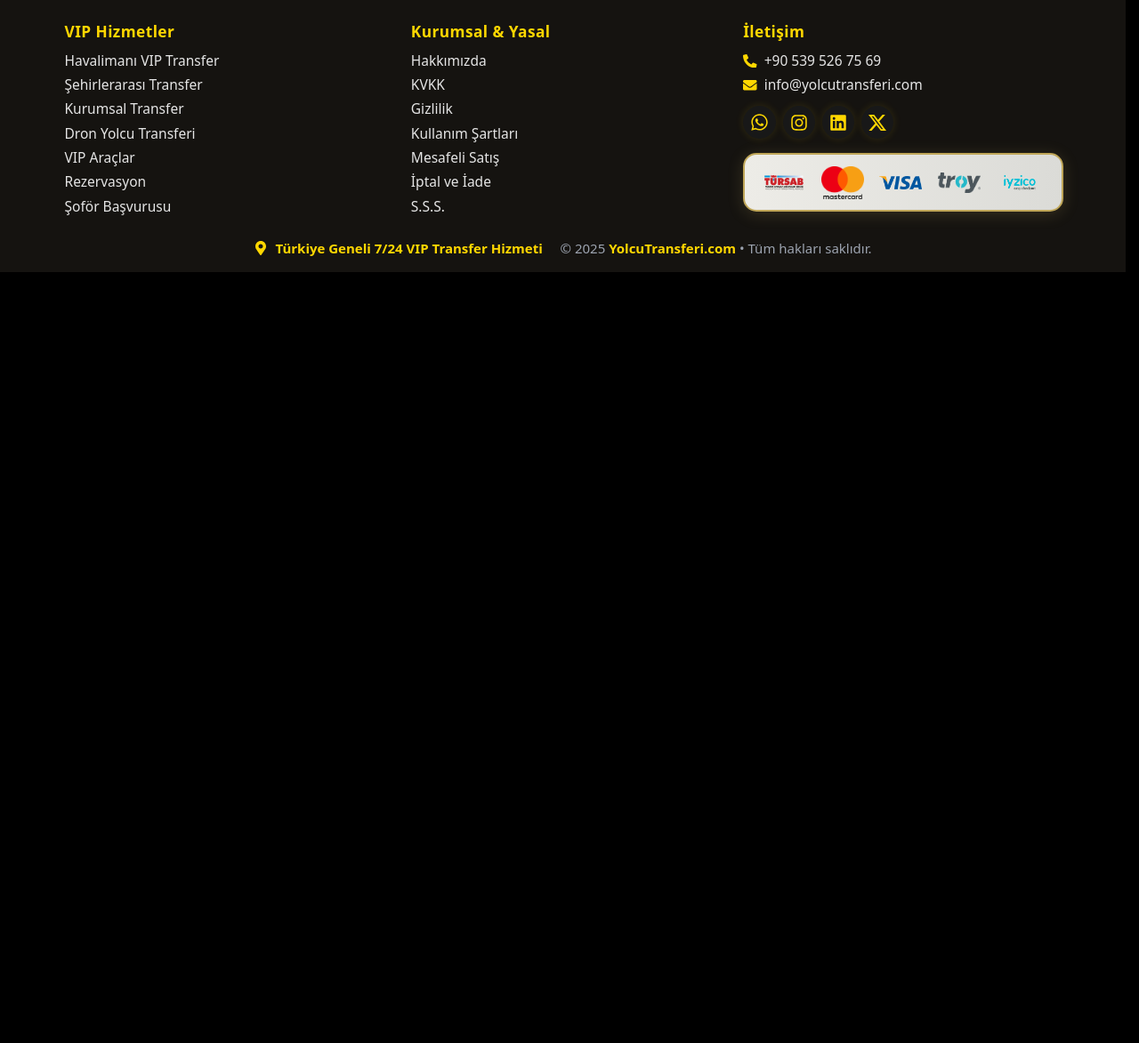
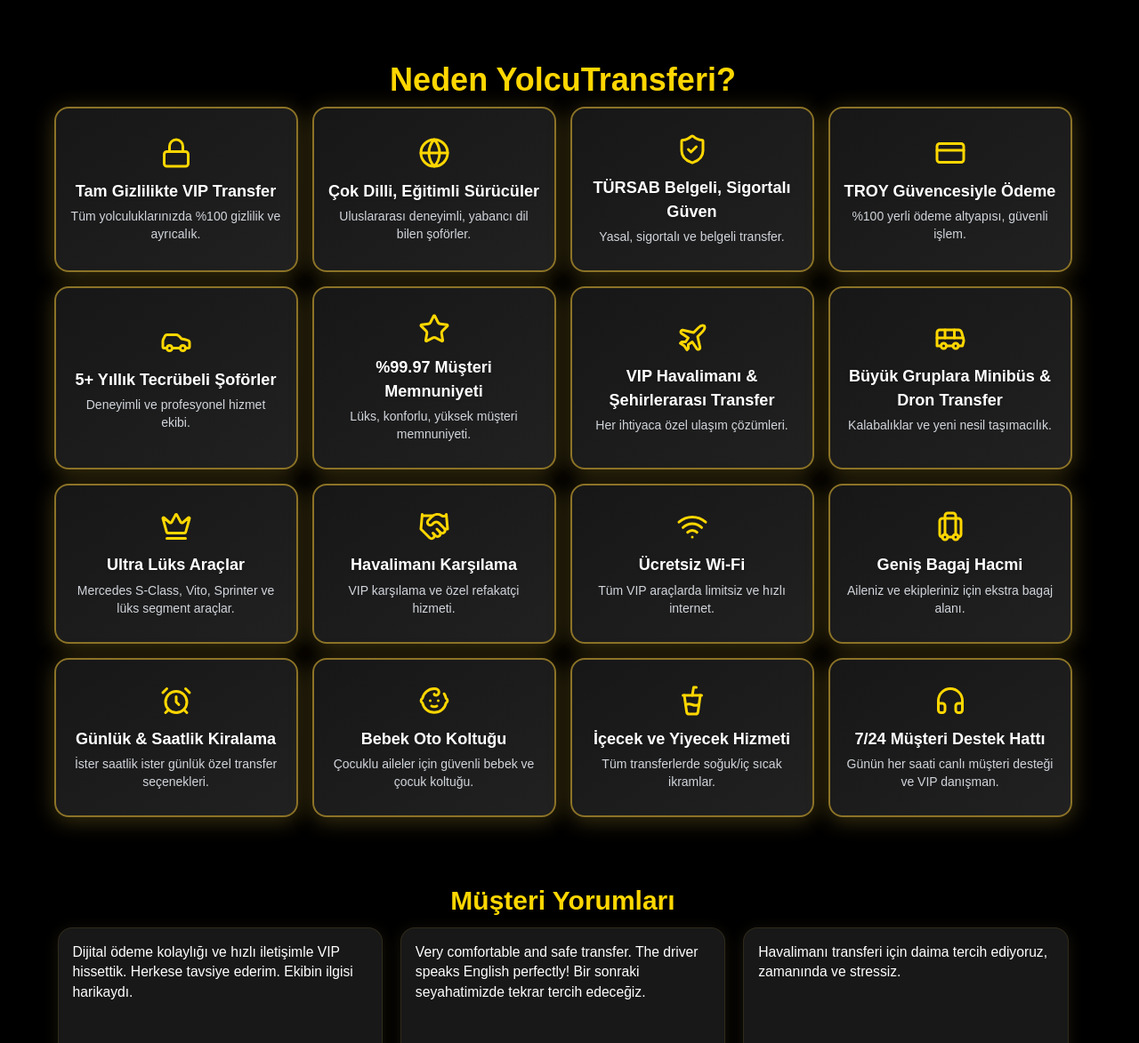
Before and after one commit to haliltayfur/yolcutransferi, a Next.js app: page / in a window 1280 px wide. Shown: the part 1447-2620 px from the top of the page at 89% size. Before the commit the page ends 1753 px from the top, so only its background shows below. Built offline with nearby package versions, Linux system fonts and the light colour scheme.

Commit message:
Update page.js

```diff
--- a/app/page.js
+++ b/app/page.js
@@ -1,14 +1,16 @@
 "use client";
 import HeroSlider from "../components/HeroSlider";
 import dynamic from "next/dynamic";
+import AdvantagesBar from "../components/AdvantagesBar";
+import TestimonialsSlider from "../components/TestimonialsSlider";
 const VipTransferForm = dynamic(() => import("../components/VipTransferForm"), { ssr: false });
 
 export default function Home() {
-  // Responsive width
-  const maxContainer = 1260; // px
+  // Genişlikler
+  const maxContainer = 1260;
   const formWidth = 800;
   const videoWidth = 400;
-  const rowGap = 38; // px
+  const gap = 32;
 
   return (
     <main className="w-full flex flex-col items-center bg-black min-h-screen">
@@ -23,14 +25,13 @@ export default function Home() {
       >
         <HeroSlider />
       </div>
-      {/* --- REZERVASYON: FORM + VIDEO --- */}
+      {/* FORM + VIDEO */}
       <div
-        className="w-full flex flex-row items-start justify-center"
+        className="w-full flex flex-row items-start justify-start"
         style={{
           maxWidth: `${maxContainer}px`,
-          margin: "0 auto",
-          marginTop: `${rowGap}px`,
-          gap: "32px",
+          margin: "38px auto 0 auto",
+          gap: `${gap}px`,
         }}
       >
         {/* FORM */}
@@ -38,6 +39,7 @@ export default function Home() {
           className="border-2 border-[#bfa658] rounded-3xl bg-[#19160ae9] shadow-2xl flex flex-col"
           style={{
             width: `${formWidth}px`,
+            minWidth: `${formWidth}px`,
             minHeight: "600px",
             height: "600px",
             boxSizing: "border-box",
@@ -52,6 +54,7 @@ export default function Home() {
           className="border-2 border-[#bfa658] rounded-3xl bg-[#232323e7] shadow-xl flex justify-end items-start overflow-hidden"
           style={{
             width: `${videoWidth}px`,
+            minWidth: `${videoWidth}px`,
             height: "600px",
             minHeight: "600px",
             boxSizing: "border-box",
@@ -73,24 +76,38 @@ export default function Home() {
           />
         </div>
       </div>
-      {/* --- MOBILE --- */}
+
+      {/* ADVANTAGES BAR + TESTIMONIALS */}
+      <div
+        className="w-full flex flex-col items-center"
+        style={{
+          width: "100%",
+          maxWidth: `${maxContainer}px`,
+          margin: "32px auto 0 auto",
+        }}
+      >
+        <AdvantagesBar />
+        <TestimonialsSlider />
+      </div>
+
+      {/* Responsive style sadece burada */}
       <style jsx>{`
-        @media (max-width: 1200px) {
-          .form-video-row {
-            flex-direction: column !important;
-            gap: 20px !important;
-            align-items: center !important;
+        @media (max-width: 1300px) {
+          .slider-form-row,
+          .adv-row {
+            max-width: 99vw !important;
           }
         }
-        @media (max-width: 900px) {
-          .form-video-row {
+        @media (max-width: 950px) {
+          .slider-form-row {
             flex-direction: column !important;
-            gap: 0 !important;
+            align-items: center !important;
+            gap: 22px !important;
           }
           .mobile-form {
             width: 96vw !important;
             min-width: 0 !important;
-            padding: 15px 4vw !important;
+            padding: 18px 4vw !important;
             margin: 0 auto !important;
             border-radius: 20px !important;
           }
```
